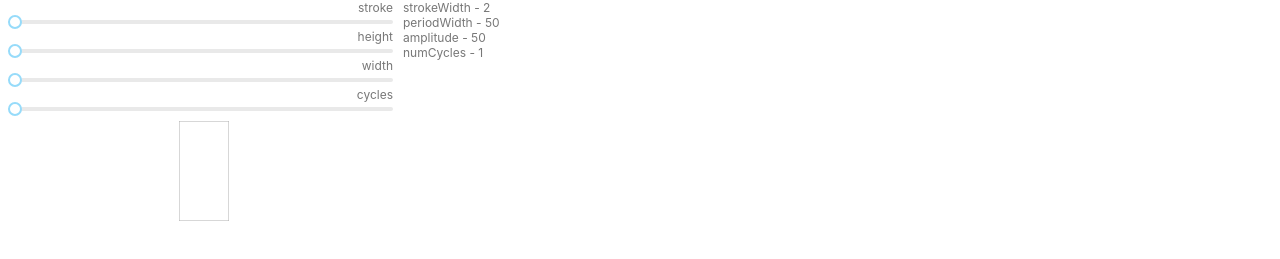
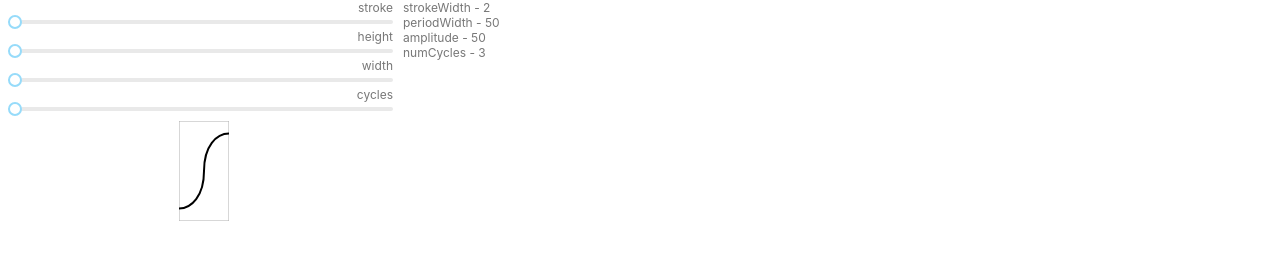
Before and after one commit to seanhaneberg/svg-experiments, a React (Create React App) app: page / in a window 1280 px wide. Shown: the part 95-354 px from the top of the page. Built offline with nearby package versions, Linux system fonts and the light colour scheme.

Commit message:
min of 3

```diff
--- a/src/SVGWave.css
+++ b/src/SVGWave.css
@@ -27,14 +27,14 @@
 }
 
 .wave {
-  animation: slide 4s ease infinite;
+  animation: slide 1s linear infinite;
 }
 
 @keyframes slide {
   0% {
-    transform: translateX(0px);
+    transform: translateX(-50%);
   }
   100% {
-    transform: translateX(150px);
+    transform: translateX(0%);
   }
 }
--- a/src/SVGWave.jsx
+++ b/src/SVGWave.jsx
@@ -13,7 +13,7 @@ const maxPeriodWidth = 150;
 const minAmplitude = 50;
 const maxAmplitude = 150;
 
-const minCycles = 1;
+const minCycles = 3;
 const maxCycles = 7;
 
 class SVGWave extends Component {
@@ -50,7 +50,7 @@ class SVGWave extends Component {
     const height = amplitude * 2;
     const periodWidth = this.state.periodWidth;
     const strokeWidth = this.state.strokeWidth;
-    const width = (periodWidth * (this.state.numCycles));
+    const width = (periodWidth * (this.state.numCycles - 2));
     const startX = 0;
     const startY = height / 2;
 
@@ -131,7 +131,7 @@ class SVGWave extends Component {
               fillOpacity={0.0}
             />
             <path
-              class="wave"
+              className="wave"
               d={dProp}
               stroke="black"
               strokeWidth={strokeWidth}
```
